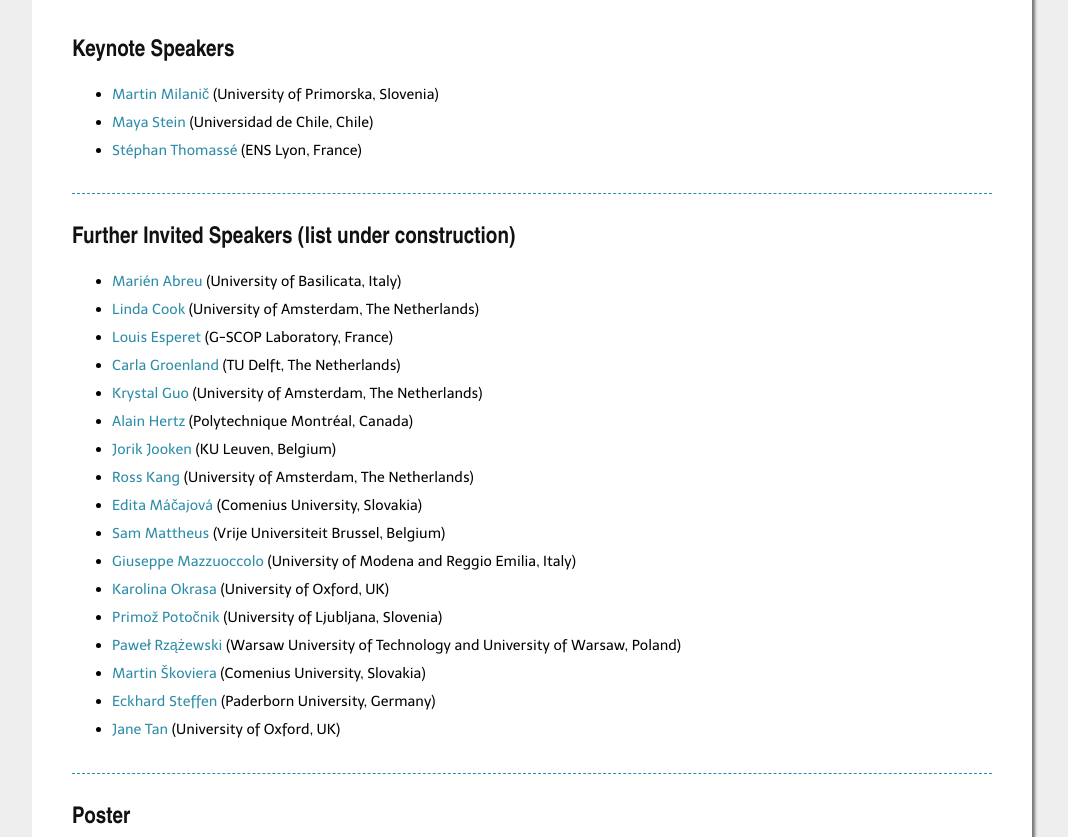
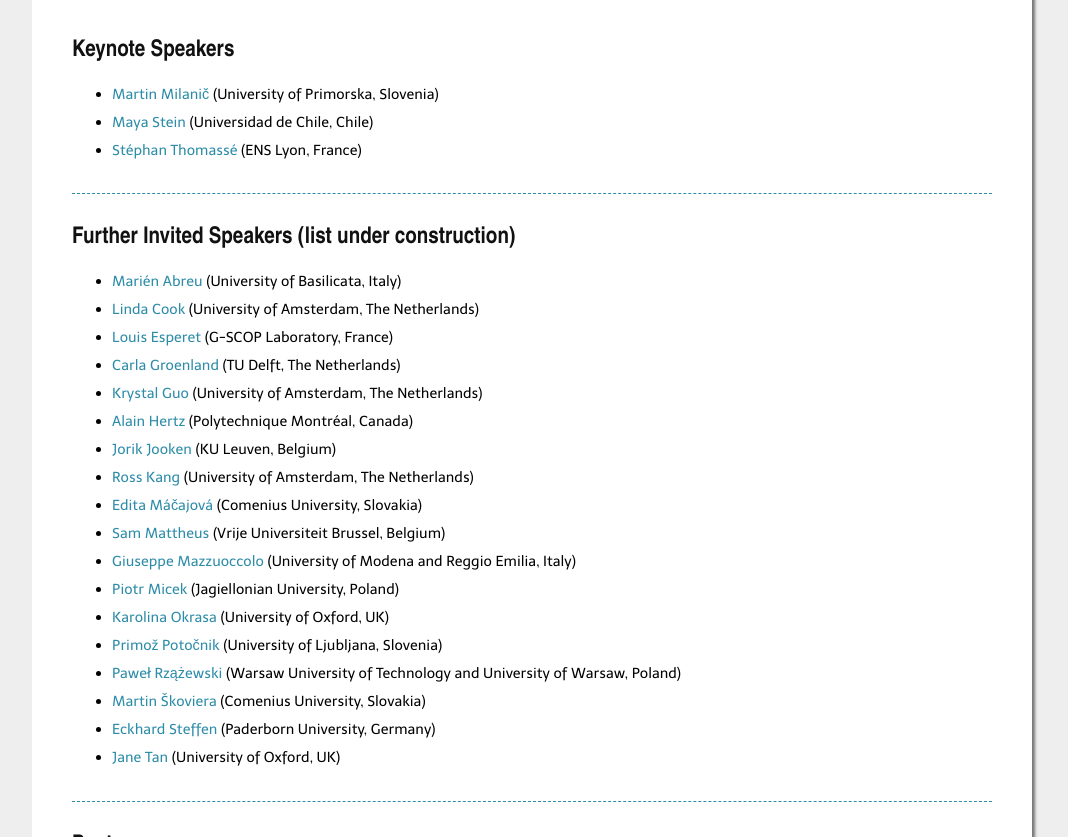
Before and after one commit to bgtc-conference/bgtc-conference.github.io, a plain HTML site: page index.html in a window 1280 px wide. Shown: the part 263-1100 px from the top of the page, without its empty margins (108-1176 px from the left). Drawn offline with nearby package versions, Linux system fonts and the light colour scheme; a web font is replaced by a local one.

Commit message:
editing index.html

```diff
--- a/index.html
+++ b/index.html
@@ -96,6 +96,7 @@ var isSafari = Object.prototype.toString.call(window.HTMLElement).indexOf('Const
 <li><a href="http://www.dcs.fmph.uniba.sk/~macajova/" rel="external">Edita Máčajová</a> (Comenius University, Slovakia)</li>
 <li><a href="https://sammattheus.wordpress.com/" rel="external">Sam Mattheus</a> (Vrije Universiteit Brussel, Belgium)</li>
 <li><a href="https://www.di.univr.it/?ent=persona&id=33026&lang=en" rel="external">Giuseppe Mazzuoccolo</a> (University of Modena and Reggio Emilia, Italy)</li>
+<li><a href="https://page.math.tu-berlin.de/~micek/" rel="external">Piotr Micek</a> (Jagiellonian University, Poland)</li>
 <li><a href="https://www.cs.ox.ac.uk/people/karolina.okrasa/" rel="external">Karolina Okrasa</a> (University of Oxford, UK)</li>
 <li><a href="https://primoz.potocnik.xyz/" rel="external">Primož Potočnik</a> (University of Ljubljana, Slovenia)</li>
 <li><a href="https://pages.mini.pw.edu.pl/~rzazewskip/www/" rel="external">Paweł Rzążewski</a> (Warsaw University of Technology and University of Warsaw, Poland)</li>
```
